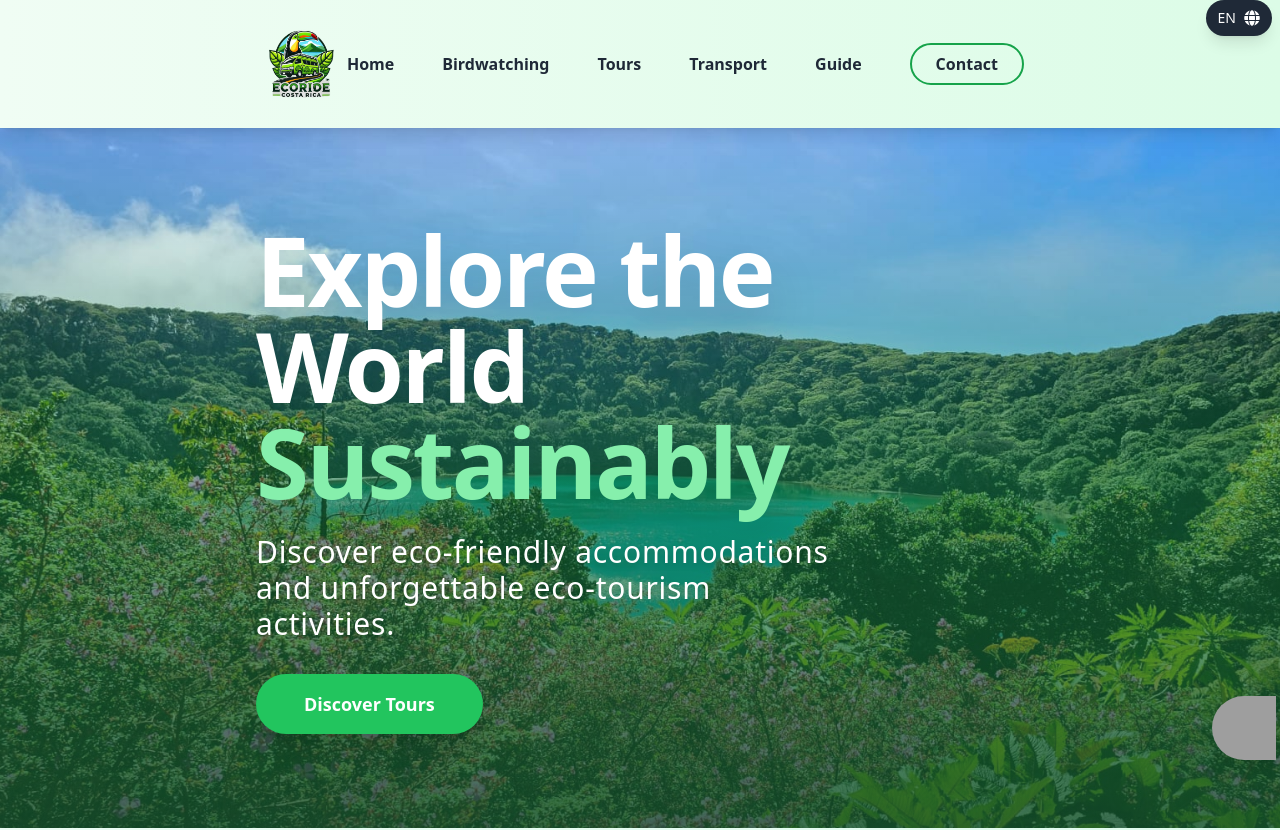
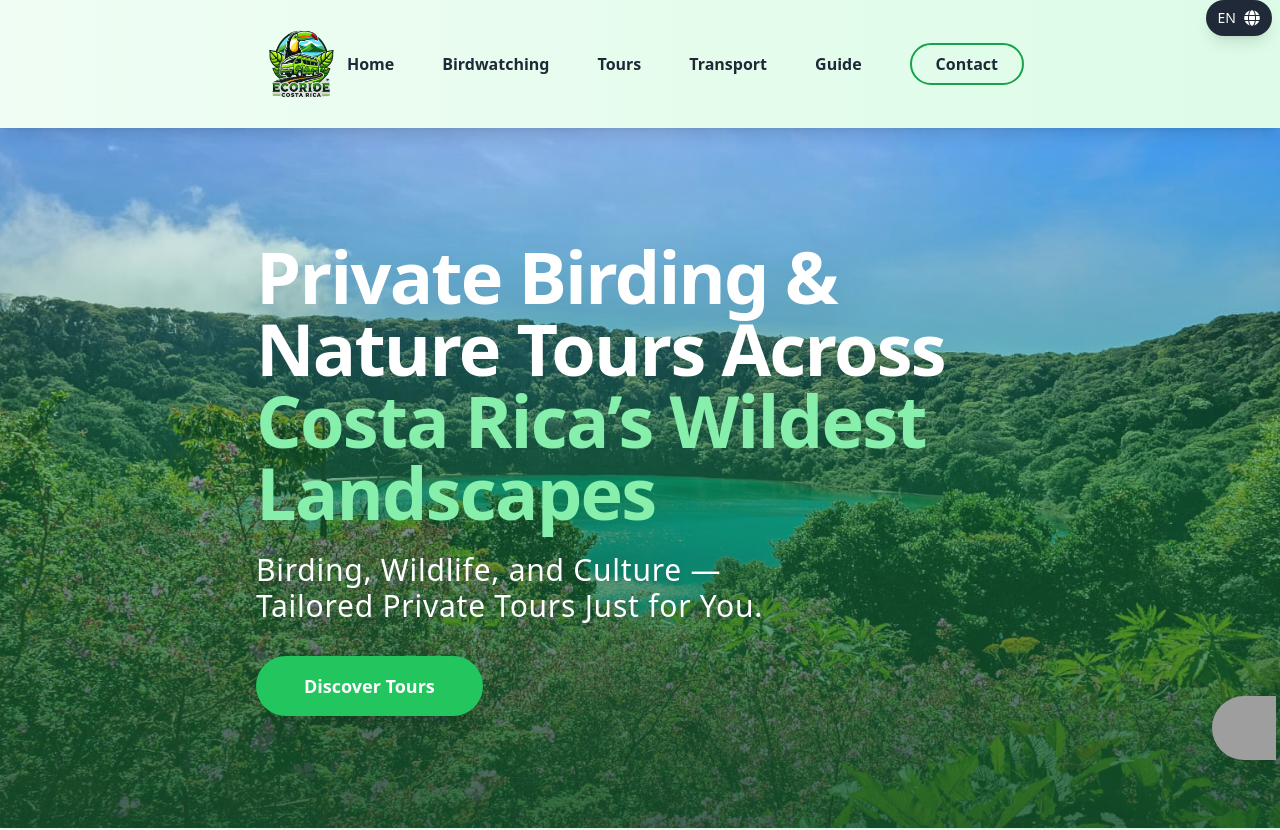
Before and after one commit to Fitsum1204/Ecoride, a React (Create React App) app: page / in a window 1280 px wide. Shown: the top 830 px of the page. Built offline with nearby package versions, Linux system fonts and the light colour scheme; grey boxes are pictures that could not be loaded.

Commit message:
Initial commit

```diff
--- a/src/components/Hero.js
+++ b/src/components/Hero.js
@@ -100,16 +100,17 @@ const Hero = () => {
           <motion.h1
             custom={0}
             variants={textVariants}
-            className="text-5xl sm:text-6xl md:text-7xl lg:text-8xl font-extrabold leading-tight tracking-tight mb-6 drop-shadow-2xl"
+            className="text-3xl sm:text-5xl md:text-6xl lg:text-7xl font-extrabold leading-tight tracking-tight mb-6 drop-shadow-2xl"
           >
-            Explore the World <span className="text-green-300">Sustainably</span>
+           Private Birding & Nature Tours Across <span className="text-green-300">Costa Rica’s Wildest Landscapes </span>
           </motion.h1>
+
           <motion.p
             custom={1}
             variants={textVariants}
             className="mb-8 text-lg sm:text-xl md:text-2xl lg:text-3xl max-w-xl font-light leading-relaxed tracking-wide drop-shadow-md"
           >
-          Discover eco-friendly accommodations and unforgettable eco-tourism activities.
+          Birding, Wildlife, and Culture — Tailored Private Tours Just for You.
           </motion.p>
           <motion.button
             variants={buttonVariants}
```
Also changed, not shown: src/assets/flyer.jpeg, src/assets/logolast.svg (added).
